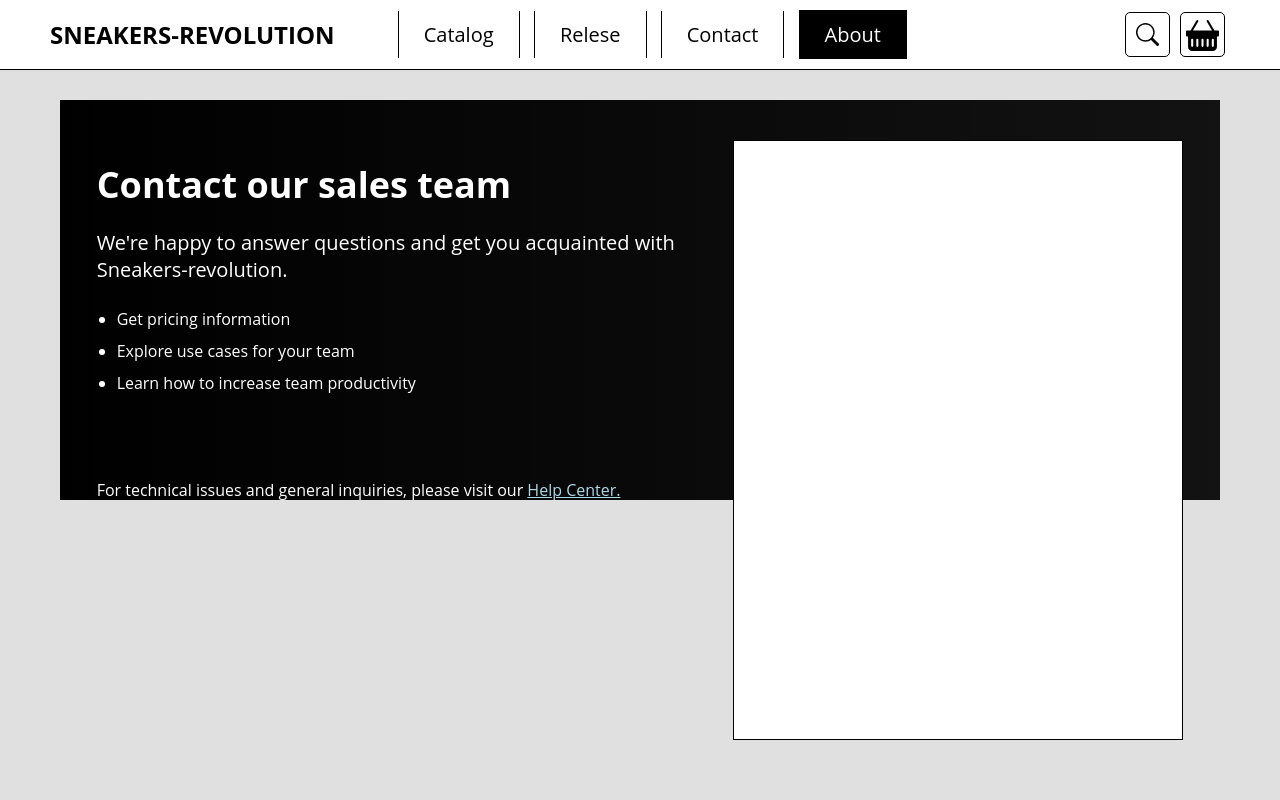
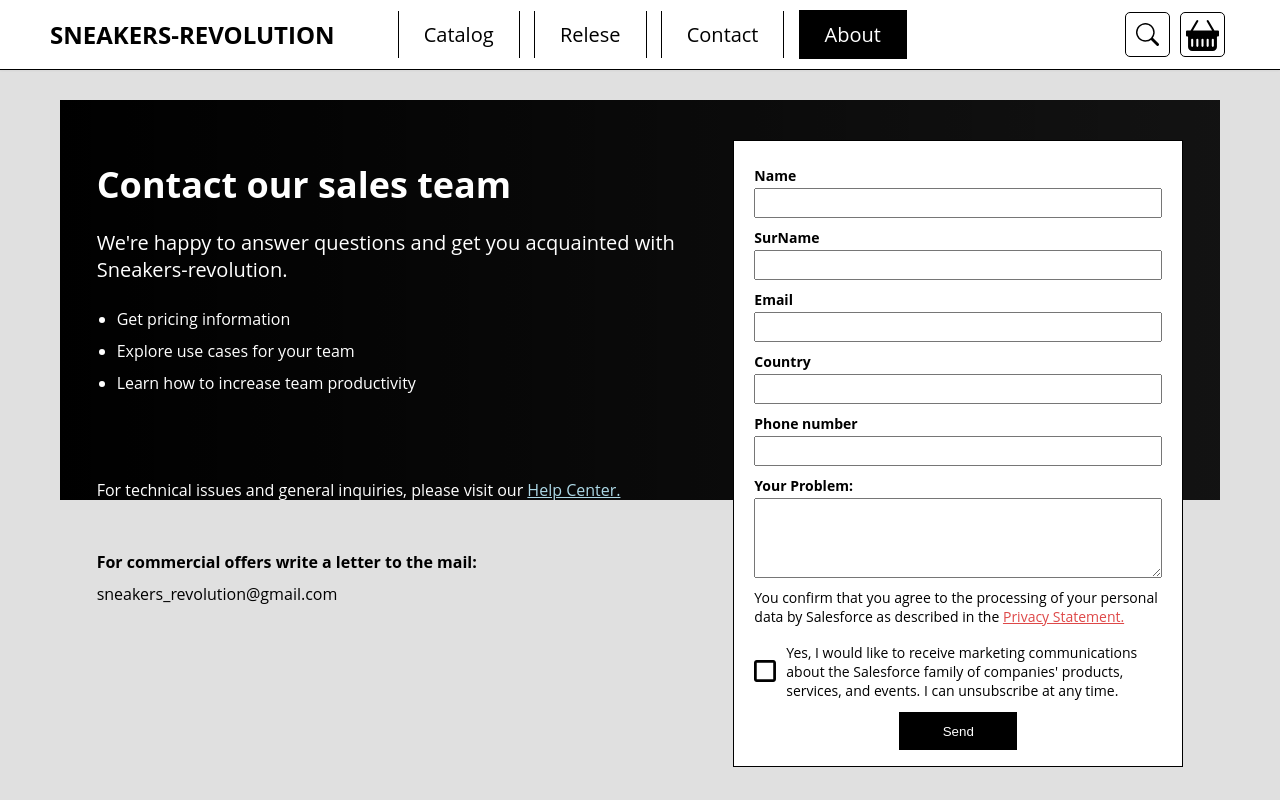
Before and after one commit to VitaliyLomachinsky/sneakers-revolution, a React (Create React App) app: page /contact in a window 1280 px wide. Built offline with nearby package versions, Linux system fonts and the light colour scheme.

Commit message:
#9 Resize for Contact page

```diff
--- a/src/App.scss
+++ b/src/App.scss
@@ -334,7 +334,8 @@ body {
 
       &_lefttext {
         width: 600px;
-        height: 600px;
+        height: fit-content;
+        margin-bottom: 20px;
 
         &_titleblock {
           color: white;
@@ -360,15 +361,132 @@ body {
             a {
               color: lightblue;
               text-decoration: underline;
+              cursor: pointer;
             }
           }
+
+          &_bottom {
+            margin-top: 50px;
+            color: black;
+
+            h4 {
+              padding-bottom: 10px;
+            }
+          }
+        }
+
+        @media (max-width: 1200px) {
+          width: 500px;
+          padding: 20px;
+        }
+
+        @media (max-width: 850px) {
+          width: fit-content;
+          padding: 20px;
         }
       }
       &_rightform {
         border: 1px solid black;
         background-color: white;
         width: 450px;
-        height: 600px;
+        height: fit-content;
+
+        &_form {
+          display: block;
+          align-items: center;
+          padding: 20px 0 10px 0;
+
+          &_row {
+            display: flex;
+            flex-direction: column;
+            padding: 5px 20px;
+
+            label {
+              font-size: 14px;
+              font-weight: bold;
+              margin-bottom: 3px;
+            }
+
+            input {
+              height: 30px;
+              font-size: 16px;
+            }
+
+            textarea {
+              height: 80px;
+              font-size: 16px;
+            }
+
+            &_button-container {
+              display: flex;
+              justify-content: center;
+
+              &_button {
+                height: 40px;
+                width: 120px;
+                color: white;
+                background-color: black;
+                outline: none;
+                border: 1px solid white;
+                cursor: pointer;
+              }
+            }
+          }
+
+          &_clear-text {
+            font-size: 14px;
+
+            a {
+              color: rgb(222, 72, 72);
+              text-decoration: underline;
+              cursor: pointer;
+            }
+          }
+          &_checkboxarea {
+            margin-top: 5px;
+
+            display: flex;
+            flex-direction: row;
+            align-items: center;
+            height: fit-content;
+            font-weight: 500;
+
+            span {
+              margin-left: 10px;
+              font-size: 14px;
+            }
+
+            &_icon {
+              width: 60px;
+              height: 60px;
+            }
+          }
+        }
+
+        @media (max-width: 850px) {
+          margin: 0 auto;
+          display: flex;
+          justify-content: center;
+        }
+      }
+
+      @media (max-width: 1200px) {
+        height: 470px;
+      }
+
+      @media (max-width: 850px) {
+        display: inline-block;
+        height: 410px;
+      }
+
+      @media (max-width: 480px) {
+        display: inline-block;
+        height: 500px;
+      }
+
+      @media (max-width: 380px) {
+        display: inline-block;
+        height: 570px;
       }
     }
   }
--- a/src/layout/About/About.tsx
+++ b/src/layout/About/About.tsx
@@ -10,7 +10,7 @@ import Worldwide from "./About_pages/Worldwide";
 
 
 const About = () => {
-    const [activeListItem, setActiveListitem] = useState("pay_order");
+    const [activeListItem, setActiveListitem] = useState("user_agreement");
     return <div className="about">
         <div className="about_main">
             {activeListItem == "user_agreement" ? <User_agreement /> : <></>}
--- a/src/layout/Contact/Contact.tsx
+++ b/src/layout/Contact/Contact.tsx
@@ -1,6 +1,11 @@
 import { Link } from 'react-router-dom';
+import { useNavigate } from 'react-router-dom';
+import Contact_form from './Contact_form';
 
 const Contact = () => {
+
+    let navigate = useNavigate();
+
     return <div className="contact">
         <div className="contact_up">
             <div className="contact_up_lefttext">
@@ -16,12 +21,24 @@ const Contact = () => {
                             Learn how to increase team productivity</li>
                     </ul>
                     <p className="contact_up_lefttext_titleblock_helplink">
-                        For technical issues and general inquiries, please visit our <Link
-                            to="about"
-                            className="contact_up_lefttext_titleblock_helplink_link"> Help Center.</Link></p>
+                        For technical issues and general inquiries, please visit our  {" "}
+                        <a
+                            onClick={() => navigate("../about")}
+                            className="contact_up_lefttext_titleblock_helplink_link">
+                            Help Center.
+                        </a>
+                    </p>
+                    <div className='contact_up_lefttext_titleblock_bottom'>
+                        <h4>For commercial offers write a letter to the mail:</h4>
+
+                        <span>sneakers_revolution@gmail.com</span>
+                    </div>
+
                 </div>
             </div>
-            <div className="contact_up_rightform"></div>
+            <div className="contact_up_rightform">
+                <Contact_form />
+            </div>
         </div>
         <div className="contact_down"></div>
     </div>
--- /dev/null
+++ b/src/layout/Contact/Contact_form.tsx
@@ -0,0 +1,51 @@
+import { useNavigate } from "react-router-dom";
+import { ImCheckboxUnchecked, ImCheckboxChecked } from "react-icons/im";
+
+const Contact_form = () => {
+
+    let navigate = useNavigate();
+
+    return (
+        <form className="contact_up_rightform_form">
+
+            <div className="contact_up_rightform_form_row">
+                <label>Name</label>
+                <input type="text"></input>
+            </div>
+            <div className="contact_up_rightform_form_row">
+                <label>SurName</label>
+                <input></input>
+            </div>
+            <div className="contact_up_rightform_form_row">
+                <label>Email</label>
+
+                <input></input>
+            </div>
+            <div className="contact_up_rightform_form_row">
+                <label>Country</label>
+                <input></input>
+            </div>
+            <div className="contact_up_rightform_form_row">
+                <label>Phone number</label>
+                <input></input>
+            </div>
+            <div className="contact_up_rightform_form_row">
+                <label>Your Problem:</label>
+                <textarea ></textarea>
+            </div>
+            <div className="contact_up_rightform_form_row contact_up_rightform_form_clear-text "><p>You confirm that you
+                agree to the processing of your personal
+                data by Salesforce as described in the <a onClick={() => navigate("../about")}>Privacy Statement.</a></p></div>
+            <div className="contact_up_rightform_form_row contact_up_rightform_form_checkboxarea">
+                <ImCheckboxUnchecked className="contact_up_rightform_form_checkboxarea_icon"></ImCheckboxUnchecked>
+                <span>Yes, I would like to receive marketing communications about the Salesforce family of companies' products, services, and events. I can unsubscribe at any time.</span>
+            </div>
+            <div className="contact_up_rightform_form_row">
+                <div className="contact_up_rightform_form_row_button-container">
+                    <button className="contact_up_rightform_form_row_button-container_button">Send</button>
+                </div>
+            </div>
+        </form >)
+}
+
+export default Contact_form;
```
